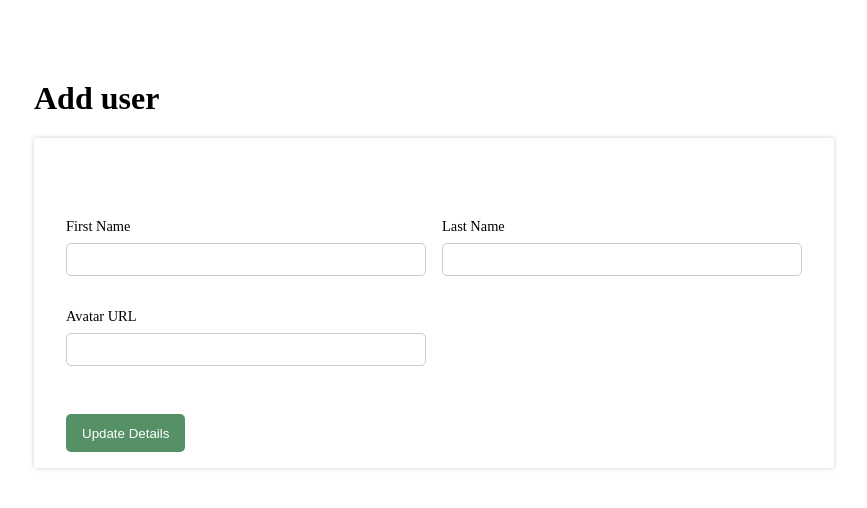
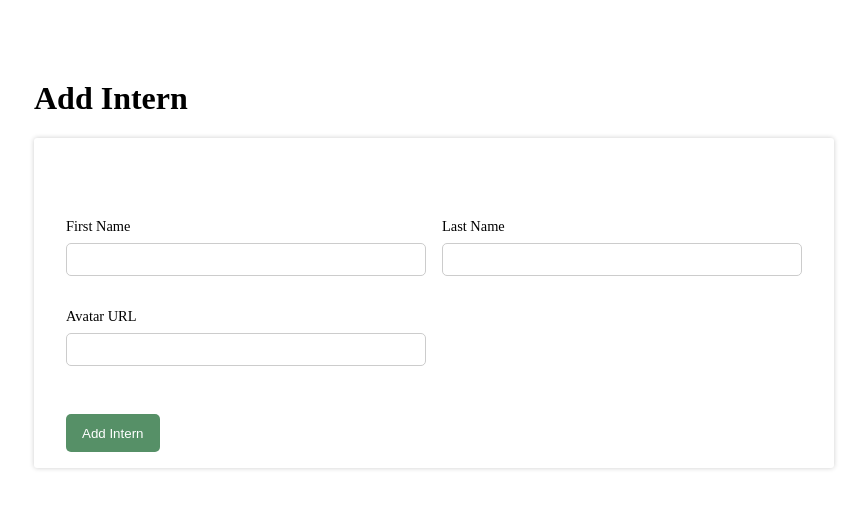
Before and after one commit to Asya404/footballTeamTest, a Nuxt app: page /users/new in a window 1280 px wide. Shown: the top 508 px of the page, without its empty margins (206-1073 px from the left). Built offline with nearby package versions, Linux system fonts and the light colour scheme.

Commit message:
update: change user to intern namings

```diff
--- a/pages/index.vue
+++ b/pages/index.vue
@@ -1,13 +1,13 @@
 <template>
   <div class="usersList">
-    <h1>Users List</h1>
+    <h1>Interns List</h1>
     <ul class="usersList__list">
       <header class="usersList__header">
         <div class="usersList__search">
-          <input type="text" placeholder="Search for users..." class="usersList__input" v-model="searchInput" />
+          <input type="text" placeholder="Search for interns..." class="usersList__input" v-model="searchInput" />
           <span>🔍</span>
         </div>
-        <button class="usersList__button" @click="addUser">+ Add User</button>
+        <button class="usersList__button" @click="addUser">+ Add Intern</button>
       </header>
       <div class="usersList__titles">
         <div>Avatar</div>
--- a/pages/users/[id].vue
+++ b/pages/users/[id].vue
@@ -1,7 +1,7 @@
 <template>
   <div class="editUser">
-    <h1>Edit User</h1>
-    <p class="editUser__description">Update the details of the selected user.</p>
+    <h1>Edit Intern</h1>
+    <p class="editUser__description">Update the details of the selected intern.</p>
     <form class="editUser__form">
       <div class="editUser__field">
         <label for="firstName">First Name</label>
--- a/pages/users/new.vue
+++ b/pages/users/new.vue
@@ -1,6 +1,6 @@
 <template>
   <div class="addUser">
-    <h1>Add user</h1>
+    <h1>Add Intern</h1>
     <form class="addUser__form" @submit.prevent="handleSubmit">
       <div class="addUser__field">
         <label for="firstName">First Name</label>
@@ -14,7 +14,7 @@
         <label for="avatarUrl">Avatar URL</label>
         <input type="text" v-model="avatarUrl" id="avatarUrl" required />
       </div>
-      <div class="addUser__button"><button type="submit">Update Details</button></div>
+      <div class="addUser__button"><button type="submit">Add Intern</button></div>
     </form>
   </div>
 </template>
```
